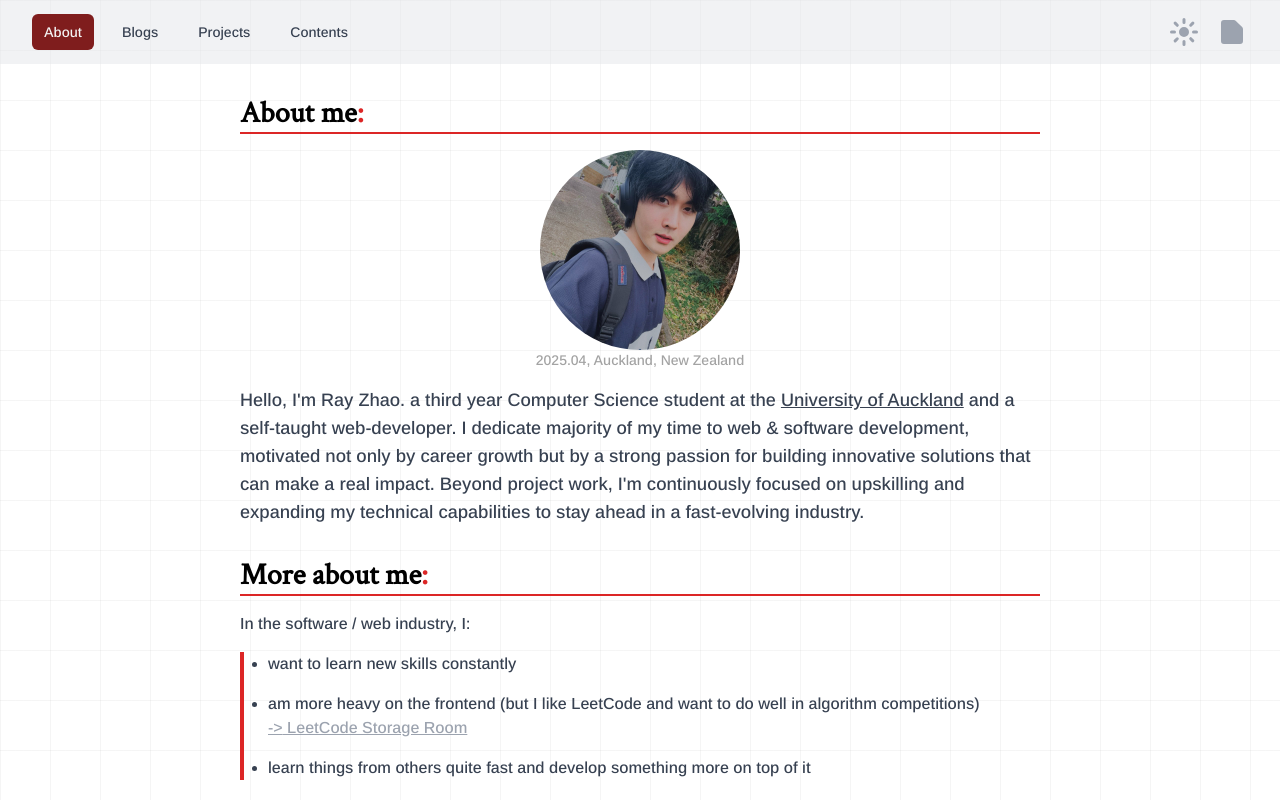
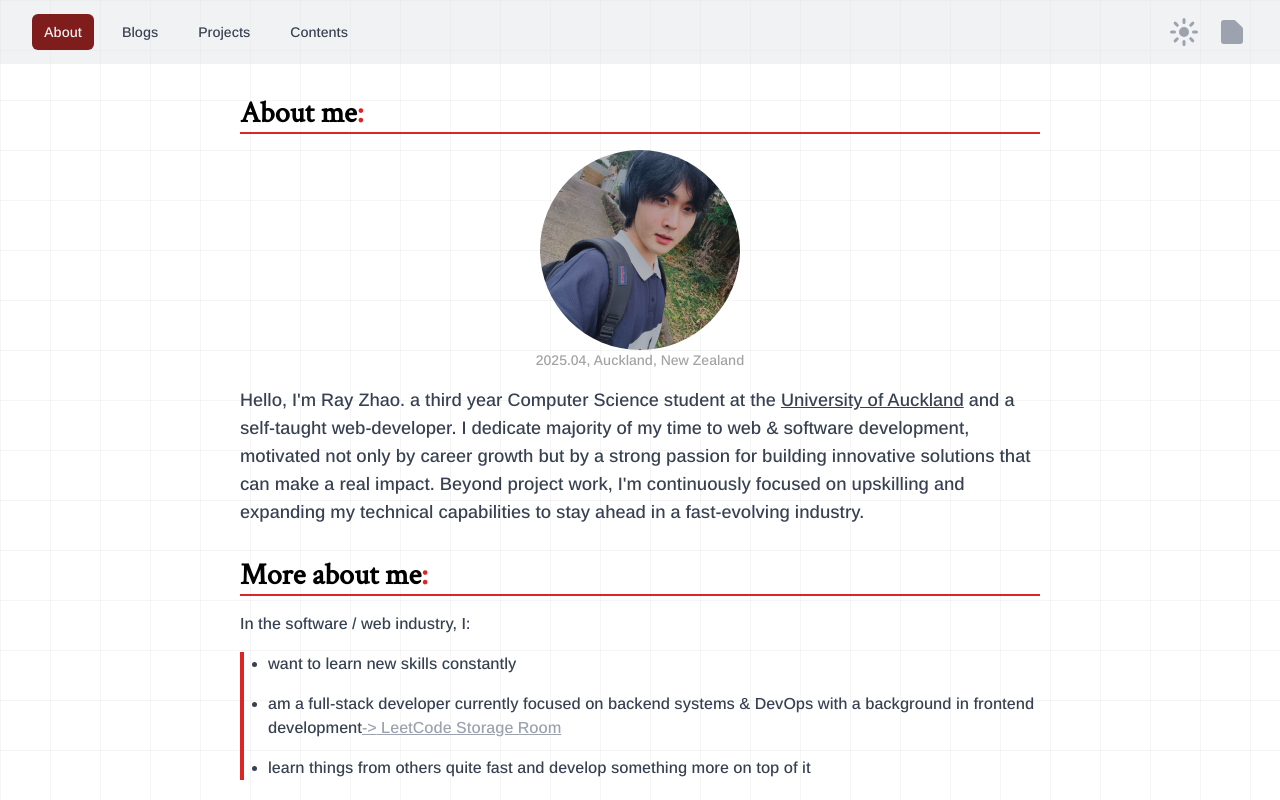
Before and after one commit to zlrkw11/zl-v2, a Next.js app: page / in a window 1280 px wide. Shown: the top 800 px of the page. Built offline with nearby package versions, Linux system fonts and the light colour scheme.

Commit message:
feat: changed wording

```diff
--- a/app/page.tsx
+++ b/app/page.tsx
@@ -83,8 +83,8 @@ const About = () => {
               <ul className="list-disc pl-6 border-l-4 border-red-600 gap-4 flex flex-col">
                 <li>want to learn new skills constantly</li>
                 <li>
-                  am more heavy on the frontend (but I like LeetCode and want to
-                  do well in algorithm competitions)<div></div>
+                  am a full-stack developer currently focused on backend systems
+                  & DevOps with a background in frontend development
                   <span>
                     <Link
                       className="text-gray-400 hover:text-gray-300 underline"
```
